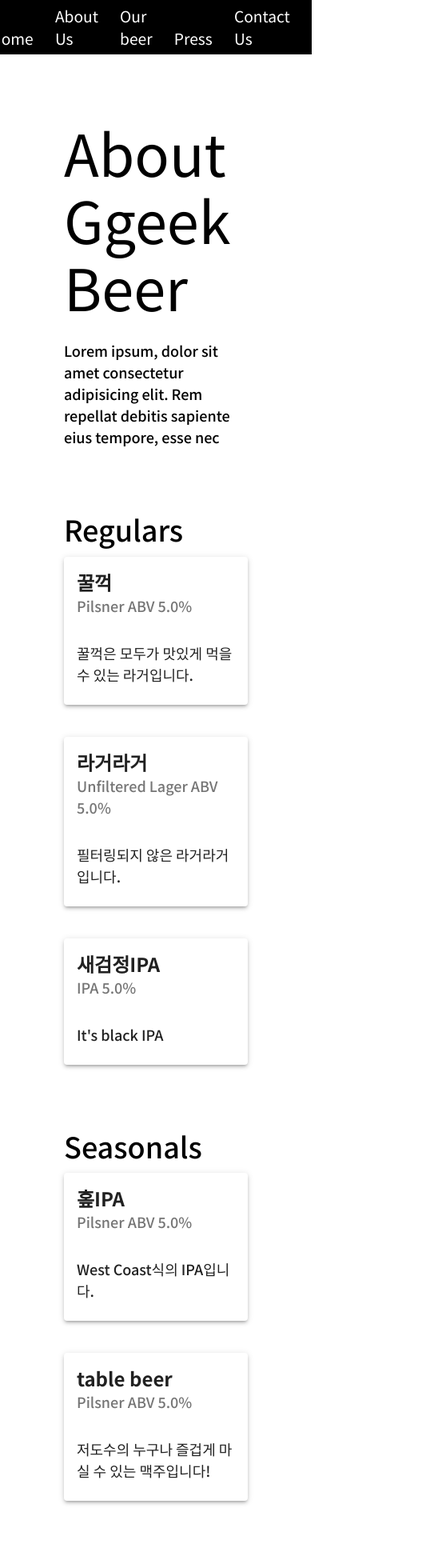
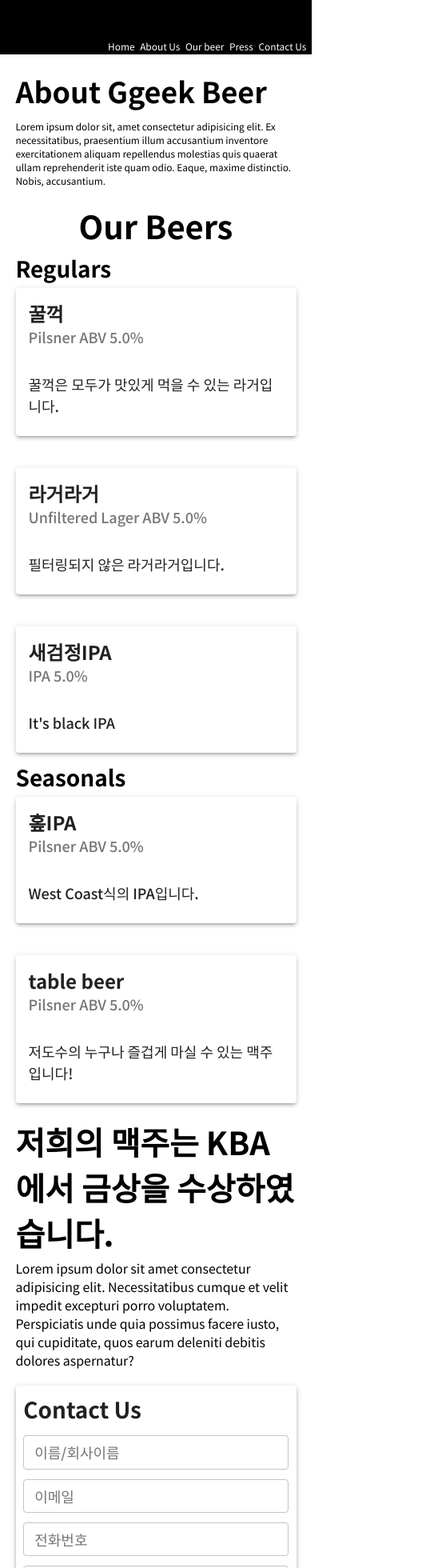
Before and after one commit to djmin43/ggeekbeer_website, a Next.js app in the folder client/: page / in a window 390 px wide. Shown: the top 1960 px of the page at 80% size, 528 px wide, since content can reach past the window. Built offline with nearby package versions, Linux system fonts and the light colour scheme.

Commit message:
css responsive. changed rem to vw

```diff
--- a/client/pages/About.tsx
+++ b/client/pages/About.tsx
@@ -1,17 +1,14 @@
 import React from 'react'
-import Typography from '@material-ui/core/Typography'
 import styles from '../styles/AboutUs.module.css'
-import Box from '@material-ui/core/Box';
 
-const theme = {
-    spacing: 8,
-  }
 
 const About = () => {
     return (
             <div className={styles.about} id="about">
-                <Typography variant="h1" gutterBottom>About Ggeek Beer</Typography>
-                <Typography variant="body1">Lorem ipsum, dolor sit amet consectetur adipisicing elit. Rem repellat debitis sapiente eius tempore, esse nec</Typography>
+
+                    <h1>About Ggeek Beer</h1>
+                    <p>Lorem ipsum dolor sit, amet consectetur adipisicing elit. Ex necessitatibus, praesentium illum accusantium inventore exercitationem aliquam repellendus molestias quis quaerat ullam reprehenderit iste quam odio. Eaque, maxime distinctio. Nobis, accusantium.</p>
+
             </div>
 
 
--- a/client/pages/Beer.tsx
+++ b/client/pages/Beer.tsx
@@ -13,9 +13,9 @@ const Beer = () => {
     return (
         <div className={styles.beer} id="beer">
         {/* Regular Line */}
-
+        <h1>Our Beers</h1>
         <div className={styles.box}>
-        <Typography variant="h2" gutterBottom>Regulars</Typography>
+        <h2 >Regulars</h2>
             <Grid container spacing={5}>
                 <Grid  item xs={12} sm={6} md={4} >
                     <Card elevation={3}>
@@ -60,7 +60,7 @@ const Beer = () => {
 
             <div className={styles.box}>
             {/* Seasonals */}
-            <Typography variant="h2" gutterBottom>Seasonals</Typography>
+            <h2>Seasonals</h2>
             <Grid container spacing={5}>
                 <Grid  item xs={12} sm={6} md={4} >
                     <Card elevation={3}>
--- a/client/pages/ContactUs.tsx
+++ b/client/pages/ContactUs.tsx
@@ -10,15 +10,14 @@ const ContactUs = () => {
     return (
         <div className={styles.contact} id="contactus">
             <Card className={styles.card} elevation={4}>
-            <Typography variant="h2" gutterBottom align="center">Contact Us
+            <h2>Contact Us</h2>
             <form>
                 <TextField label="이름/회사이름" variant="outlined" margin="dense" color="primary" fullWidth />
                 <TextField label="이메일" variant="outlined" margin="dense" color="primary" fullWidth />
                 <TextField label="전화번호" variant="outlined" margin="dense" color="primary" fullWidth />
                 <TextField label="문의내용" variant="outlined" margin="dense" color="primary" fullWidth multiline={true} rows="10"  />
-                <Button variant="outlined" color="primary">보내기</Button>
+                <Button type="submit" variant="outlined" color="primary">보내기</Button>
             </form>
-            </Typography>
             </Card>
         </div>
     )
--- a/client/pages/Press.tsx
+++ b/client/pages/Press.tsx
@@ -1,13 +1,12 @@
 import React from 'react'
-import Typography from '@material-ui/core/Typography'
 import styles from '../styles/Press.module.css'
 
 
 const Press = () => {
     return (
         <div className={styles.press} id="press">
-                <Typography variant="h2" gutterBottom>저희의 맥주는 KBA에서 금상을 수상하였습니다.</Typography>
-                <Typography variant="body1" gutterBottom>Lorem ipsum dolor sit amet consectetur adipisicing elit. Necessitatibus cumque et velit impedit excepturi porro voluptatem. Perspiciatis unde quia possimus facere iusto, qui cupiditate, quos earum deleniti debitis dolores aspernatur?</Typography>
+                <h1>저희의 맥주는 KBA에서 금상을 수상하였습니다.</h1>
+                <p>Lorem ipsum dolor sit amet consectetur adipisicing elit. Necessitatibus cumque et velit impedit excepturi porro voluptatem. Perspiciatis unde quia possimus facere iusto, qui cupiditate, quos earum deleniti debitis dolores aspernatur?</p>
         </div>
     )
 }
--- a/client/styles/AboutUs.module.css
+++ b/client/styles/AboutUs.module.css
@@ -6,5 +6,15 @@
     -moz-background-size: cover;
     -o-background-size: cover;
     background-size: cover;
-    margin: 5rem;
+    margin: 5vw;
 }
+
+.about h1{
+    font-size: calc(32px + 1vw);
+    margin-bottom: 2.5vw;
+
+}
+
+.about p{
+    font-size: calc(8px + 1vw);
+}
--- a/client/styles/Beer.module.css
+++ b/client/styles/Beer.module.css
@@ -1,9 +1,20 @@
 .beer {
-
-    margin: 5rem;
+    margin: 5vw;
 
 }
 
-.box{
-    margin: 5rem 0;
+.beer h1{
+    font-size: calc(36px + 1vw);
+    text-align: center;
+    margin-bottom: 1.25vw;
 }
+
+
+.box h2{
+    font-size: calc(24px + 1vw);
+    margin-bottom: 1.25vw;
+}
+
+.box {
+    margin-bottom: 2.5vw;
+}
--- a/client/styles/ContactUs.module.css
+++ b/client/styles/ContactUs.module.css
@@ -1,17 +1,12 @@
-.contact {
-    margin: 5rem;
+.contact{
+    margin: 5vw;
 }
 
 .card {
-    margin: 5rem 20rem;
-    padding: 2rem 4rem;
-
-
+    padding: 2.5vw;
 }
 
-.form {
-    display: flex;
-    flex-direction: column;
-    justify-content: center;
-    align-items: center;
+.card h2{
+    font-size: calc(24px + 1vw);
+    margin-bottom: 1.25vw;
 }
--- a/client/styles/Navbar.module.css
+++ b/client/styles/Navbar.module.css
@@ -1,7 +1,7 @@
 .navbar {
-    border-bottom: solid black 1px;
     background-color: #000000;
     height: 8vh;
+    width: 100vw;
     display: flex;
     justify-content: flex-end;
     align-items: flex-end;
@@ -12,12 +12,10 @@
 }
 
 .navbar a{
-    font-size: 1.2rem;
+    font-size: calc(8px + 1vw);
     text-decoration: none;
     color: #fff;
-    padding-right: 1.7rem;
-    padding-bottom: 0.3rem;
-
-
+    padding-right: 1.7vw;
+    padding-bottom: 0.5vw;
 
 }
--- a/client/styles/Press.module.css
+++ b/client/styles/Press.module.css
@@ -1,3 +1,14 @@
 .press{
-    margin: 5rem;
+    margin: 5vw;
 }
+
+.press h1{
+    font-size: calc(36px + 1vw);
+    margin-bottom: 1.25vw;
+
+}
+
+
+.press p{
+    font-size: calc(12px + 1vw);
+}
```
